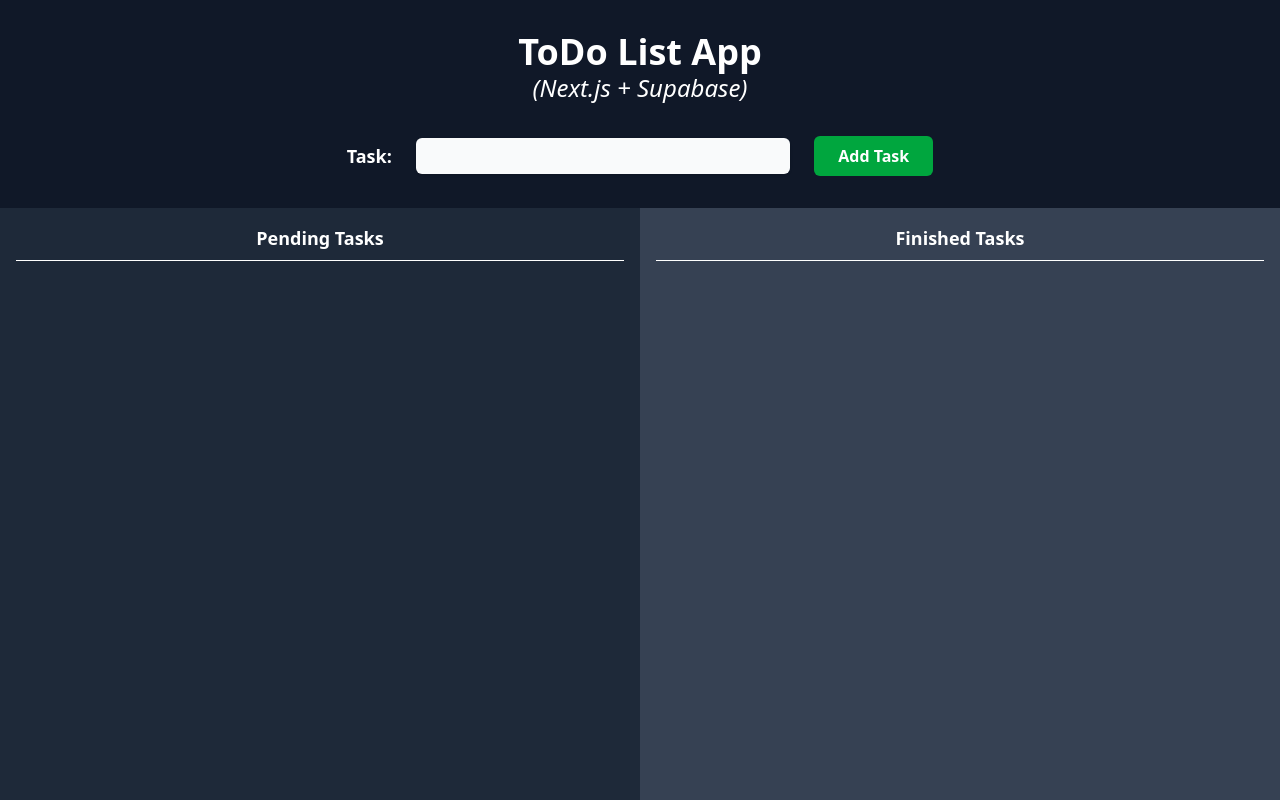
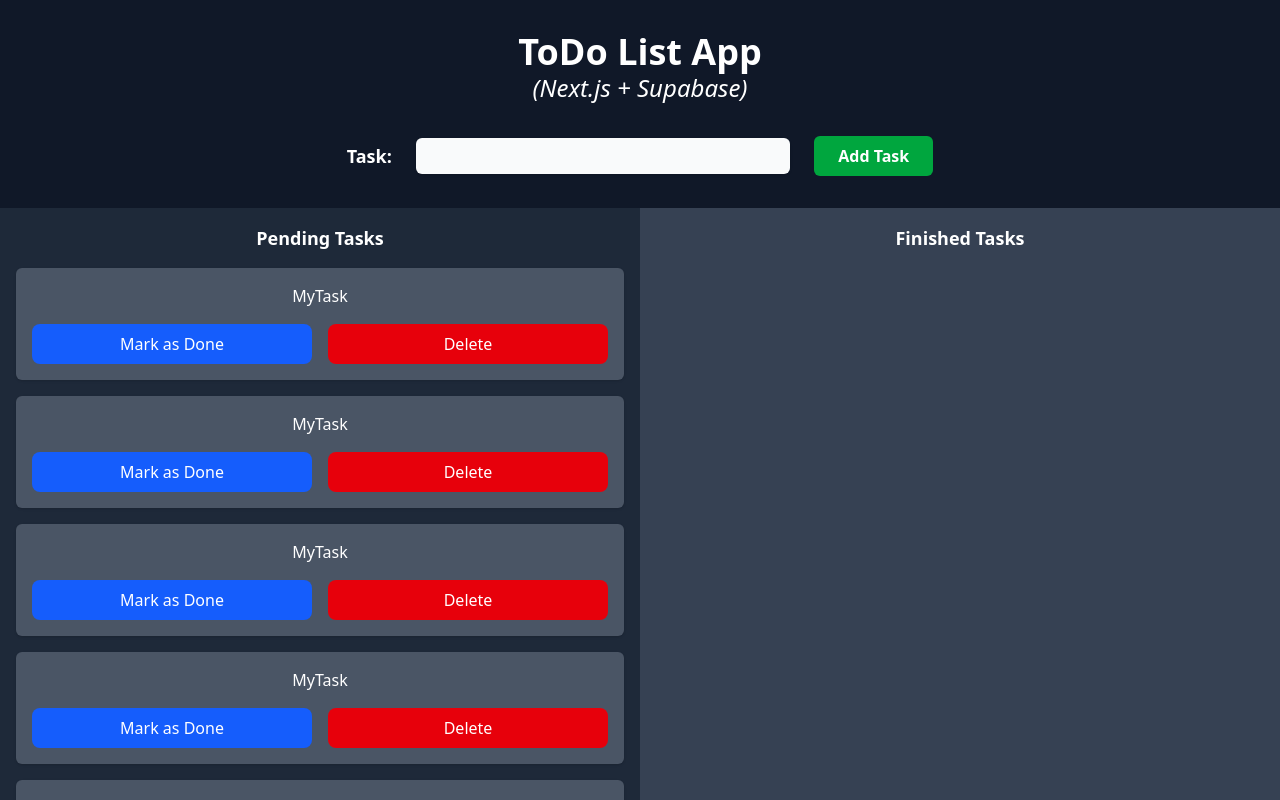
Before and after one commit to khianvictorycalderon/Nextjs-Supabase-ToDo-List-App, a Next.js app: page / in a window 1280 px wide. Shown: the top 800 px of the page. Built offline with nearby package versions, Linux system fonts and the light colour scheme.

Commit message:
Added pending task card

```diff
--- a/app/page.tsx
+++ b/app/page.tsx
@@ -1,3 +1,5 @@
+import { PendingCard } from "@/lib/components/card";
+
 `use client`;
 
 export default function App() {
@@ -17,12 +19,24 @@ export default function App() {
 
       <div className="flex flex-col lg:flex-row text-white flex-1 h-full">
         <div className="flex-1/2 bg-gray-800 p-4 text-center">
-          <span className="text-lg font-semibold">Pending Tasks</span>
-          <hr className="my-2"/>
+          <p className="text-lg font-semibold mb-4">Pending Tasks</p>
+          <div className="flex flex-col gap-4">
+            <PendingCard taskName="MyTask" />
+            <PendingCard taskName="MyTask" />
+            <PendingCard taskName="MyTask" />
+            <PendingCard taskName="MyTask" />
+            <PendingCard taskName="MyTask" />
+            <PendingCard taskName="MyTask" />
+            <PendingCard taskName="MyTask" />
+            <PendingCard taskName="MyTask" />
+            <PendingCard taskName="MyTask" />
+            <PendingCard taskName="MyTask" />
+            <PendingCard taskName="MyTask" />
+            <PendingCard taskName="MyTask" />
+          </div>
         </div>
         <div className="flex-1/2 bg-gray-700 p-4 text-center">
-          <span className="text-lg font-semibold">Finished Tasks</span>
-          <hr className="my-2"/>
+          <p className="text-lg font-semibold mb-4">Finished Tasks</p>
         </div>
       </div>
 
--- /dev/null
+++ b/lib/components/card.tsx
@@ -0,0 +1,11 @@
+'use client';
+
+export const PendingCard = ({taskName}: CardProps) => (
+    <div className="bg-gray-600 p-4 rounded-md shadow">
+        {taskName}
+        <div className="flex w-full mt-4 gap-4">
+            <button className="flex-1 bg-blue-600 py-2 rounded-lg cursor-pointer transition duration-300 hover:bg-blue-500">Mark as Done</button>
+            <button className="flex-1 bg-red-600 py-2 rounded-lg cursor-pointer transition duration-300 hover:bg-red-500">Delete</button>
+        </div>
+    </div>
+)
--- /dev/null
+++ b/lib/types.ts
@@ -0,0 +1,3 @@
+interface CardProps {
+    taskName: string;
+}
```
